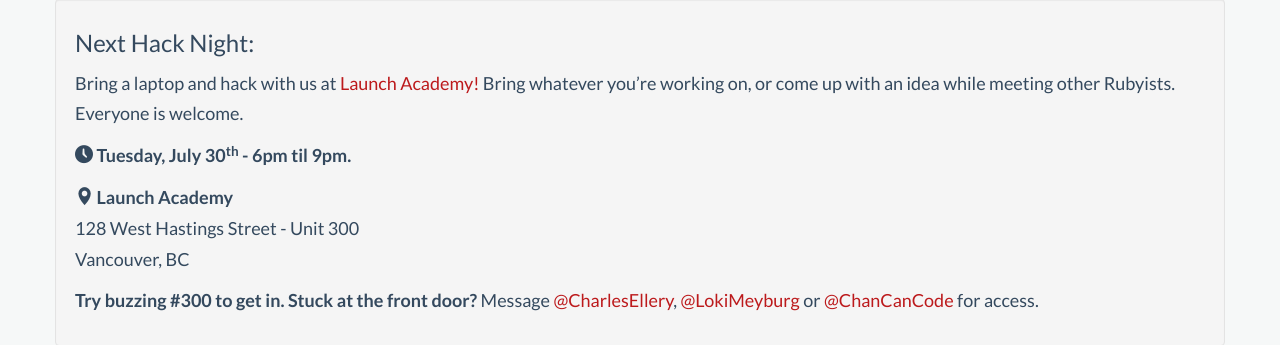
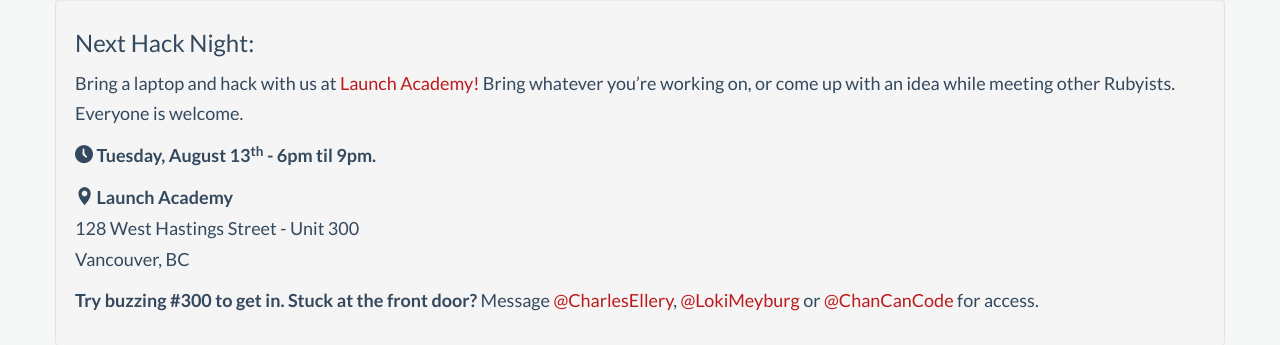
Before and after one commit to vanruby/vanruby.github.io, a Jekyll site: the page built from index.html, in a window 1280 px wide. Shown: the part 822-1167 px from the top of the page. Built offline with Jekyll 4.4.1, drawn with Linux system fonts in a browser that asks for light colours; Markdown is read by kramdown in place of the engine named in the settings; comment, search, counter and statistics services are not loaded.

Commit message:
date bump for next hacknite

```diff
--- a/index.html
+++ b/index.html
@@ -37,7 +37,7 @@ title: "VanRuby - Vancouver Ruby on Rails Group"
         <h6>Next Hack Night:</h6>
         <p>Bring a laptop and hack with us at <a href="http://launchacademy.ca/contact/" target="_blank">Launch Academy!</a> Bring whatever you’re working on, or come up with an idea while meeting other Rubyists. Everyone is welcome.</p>
 
-        <p><span class="fui-time"></span> <strong>Tuesday, July 30<sup>th</sup> - 6pm til 9pm.</strong></p>
+        <p><span class="fui-time"></span> <strong>Tuesday, August 13<sup>th</sup> - 6pm til 9pm.</strong></p>
         <p>
           <span class="fui-location"></span> <strong>Launch Academy</strong> <br />
           128 West Hastings Street - Unit 300<br />
```
